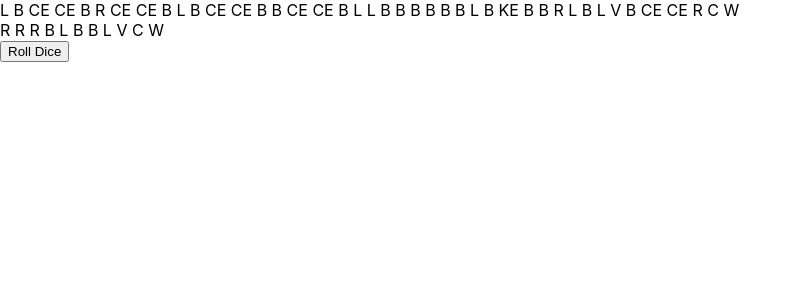
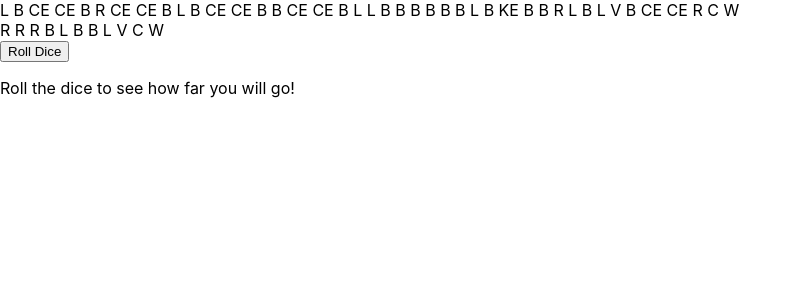
Before and after one commit to amy-morrisett/amyo-party, a React (Create React App) app: page /game-board in a window 1280 px wide. Shown: the top 300 px of the page, without its empty margins (0-802 px from the left). Built offline with nearby package versions, Linux system fonts and the light colour scheme.

Commit message:
testing out dice roll functionality

```diff
--- a/src/GameBoard.js
+++ b/src/GameBoard.js
@@ -84,11 +84,12 @@ function GameBoard() {
       </div>
       <button
         type="button"
-        onClick={() => setDiceRoll(Math.floor(Math.random() * 10))}
+        onClick={() => setDiceRoll(Math.floor(Math.random() * 10) + 1)}
       >
         Roll Dice
         {console.log(spaces.indexOf('KE'))}
       </button>
+      <p>{diceRoll ? diceRoll : 'Roll the dice to see how far you will go!'}</p>
     </div>
   );
 }
```
